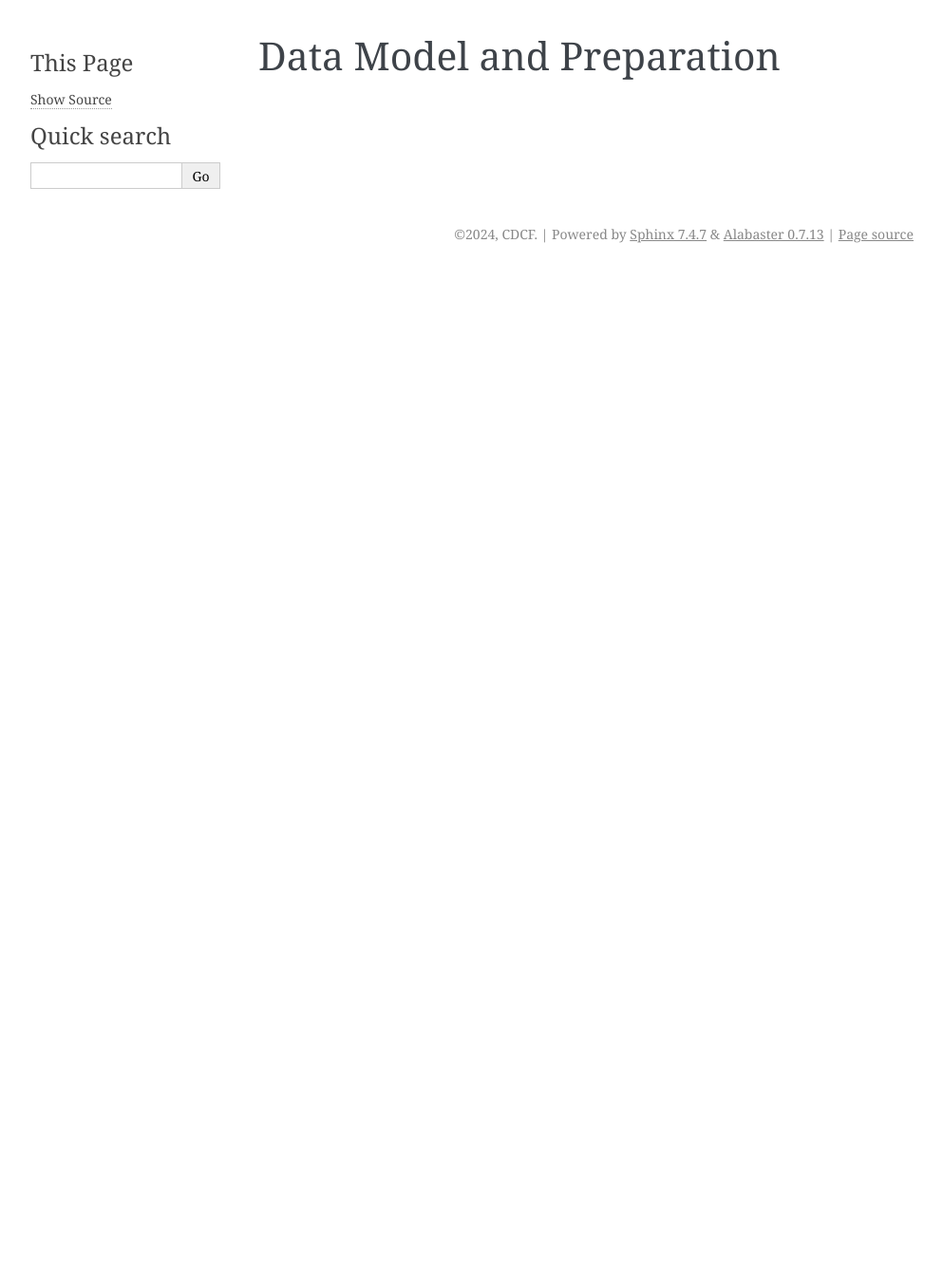
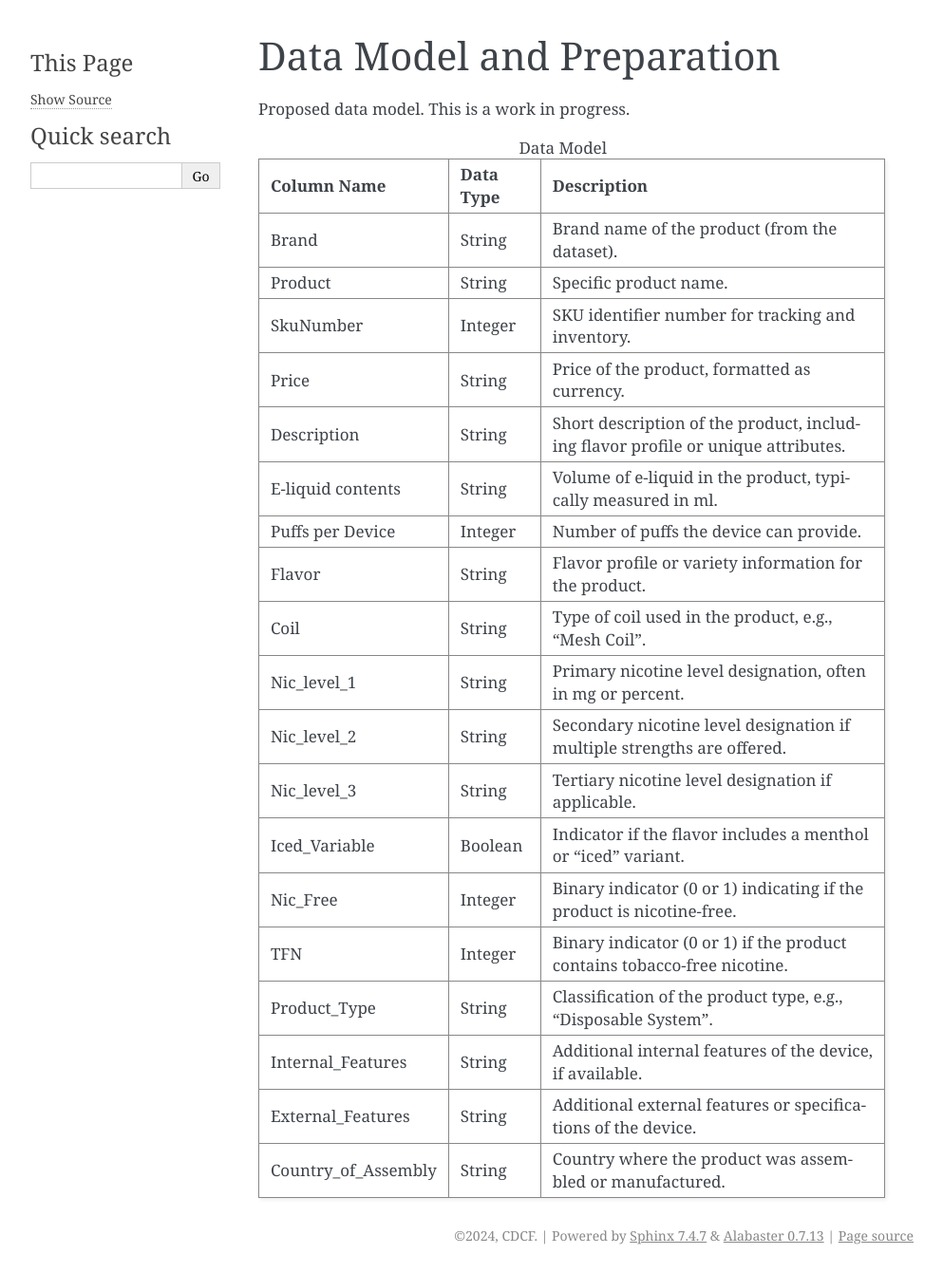
Before and after one commit to ecranecdcf/cdcf-gtri-ecig-scrape-clean, a Sphinx documentation site: the page built from docs/data.rst, in a window 1280 px wide. Shown: the whole page at 95% size, without its empty margins (148-1141 px from the left). Built offline with Sphinx 7.4.7, drawn with Linux system fonts in a browser that asks for light colours; before the commit the page ends 900 px from its top, so only the background shows below that.

Commit message:
Update data.rst

```diff
--- a/docs/data.rst
+++ b/docs/data.rst
@@ -2,3 +2,70 @@
 
 Data Model and Preparation
 ==========================
+
+Proposed data model. This is a work in progress.
+
+.. list-table:: Data Model
+   :widths: 20 15 65
+   :header-rows: 1
+
+   * - Column Name
+     - Data Type
+     - Description
+   * - Brand
+     - String
+     - Brand name of the product (from the dataset).
+   * - Product
+     - String
+     - Specific product name.
+   * - SkuNumber
+     - Integer
+     - SKU identifier number for tracking and inventory.
+   * - Price
+     - String
+     - Price of the product, formatted as currency.
+   * - Description
+     - String
+     - Short description of the product, including flavor profile or unique attributes.
+   * - E-liquid contents
+     - String
+     - Volume of e-liquid in the product, typically measured in ml.
+   * - Puffs per Device
+     - Integer
+     - Number of puffs the device can provide.
+   * - Flavor
+     - String
+     - Flavor profile or variety information for the product.
+   * - Coil
+     - String
+     - Type of coil used in the product, e.g., "Mesh Coil".
+   * - Nic_level_1
+     - String
+     - Primary nicotine level designation, often in mg or percent.
+   * - Nic_level_2
+     - String
+     - Secondary nicotine level designation if multiple strengths are offered.
+   * - Nic_level_3
+     - String
+     - Tertiary nicotine level designation if applicable.
+   * - Iced_Variable
+     - Boolean
+     - Indicator if the flavor includes a menthol or "iced" variant.
+   * - Nic_Free
+     - Integer
+     - Binary indicator (0 or 1) indicating if the product is nicotine-free.
+   * - TFN
+     - Integer
+     - Binary indicator (0 or 1) if the product contains tobacco-free nicotine.
+   * - Product_Type
+     - String
+     - Classification of the product type, e.g., "Disposable System".
+   * - Internal_Features
+     - String
+     - Additional internal features of the device, if available.
+   * - External_Features
+     - String
+     - Additional external features or specifications of the device.
+   * - Country_of_Assembly
+     - String
+     - Country where the product was assembled or manufactured.
```
